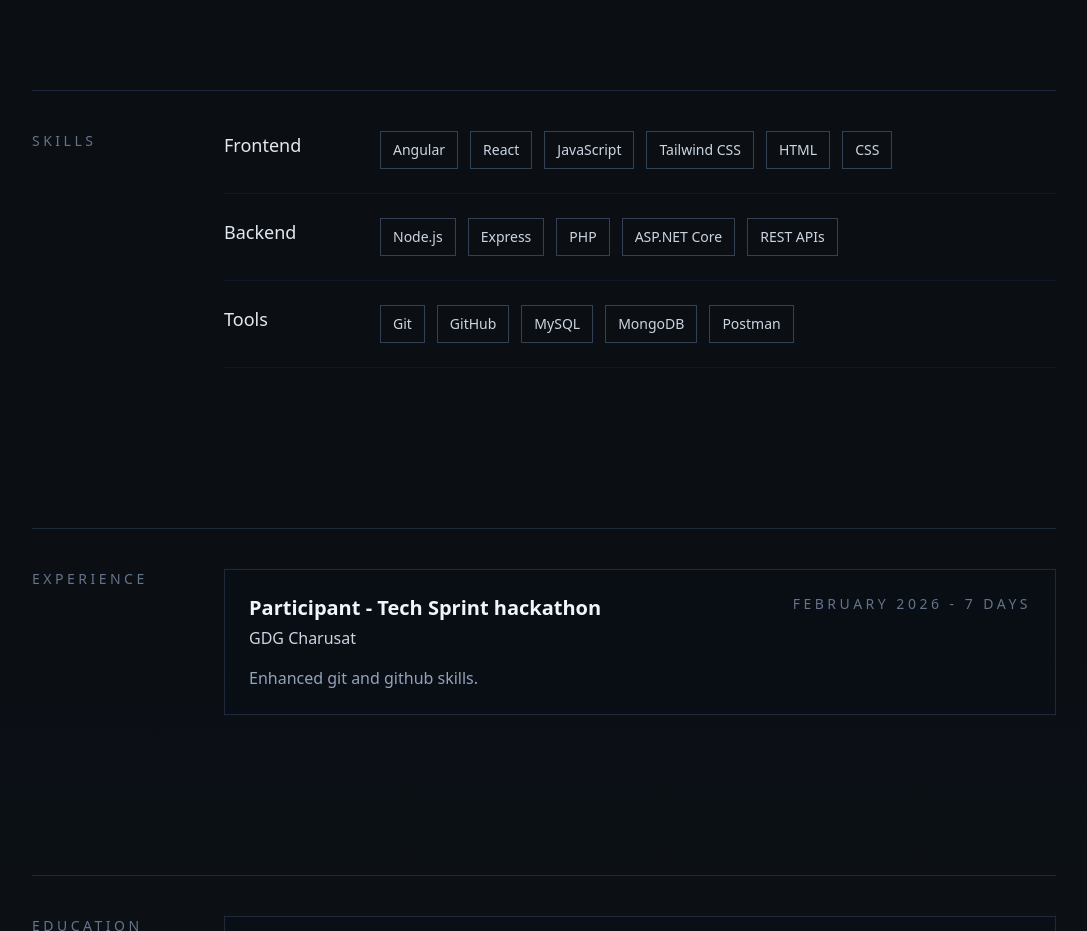
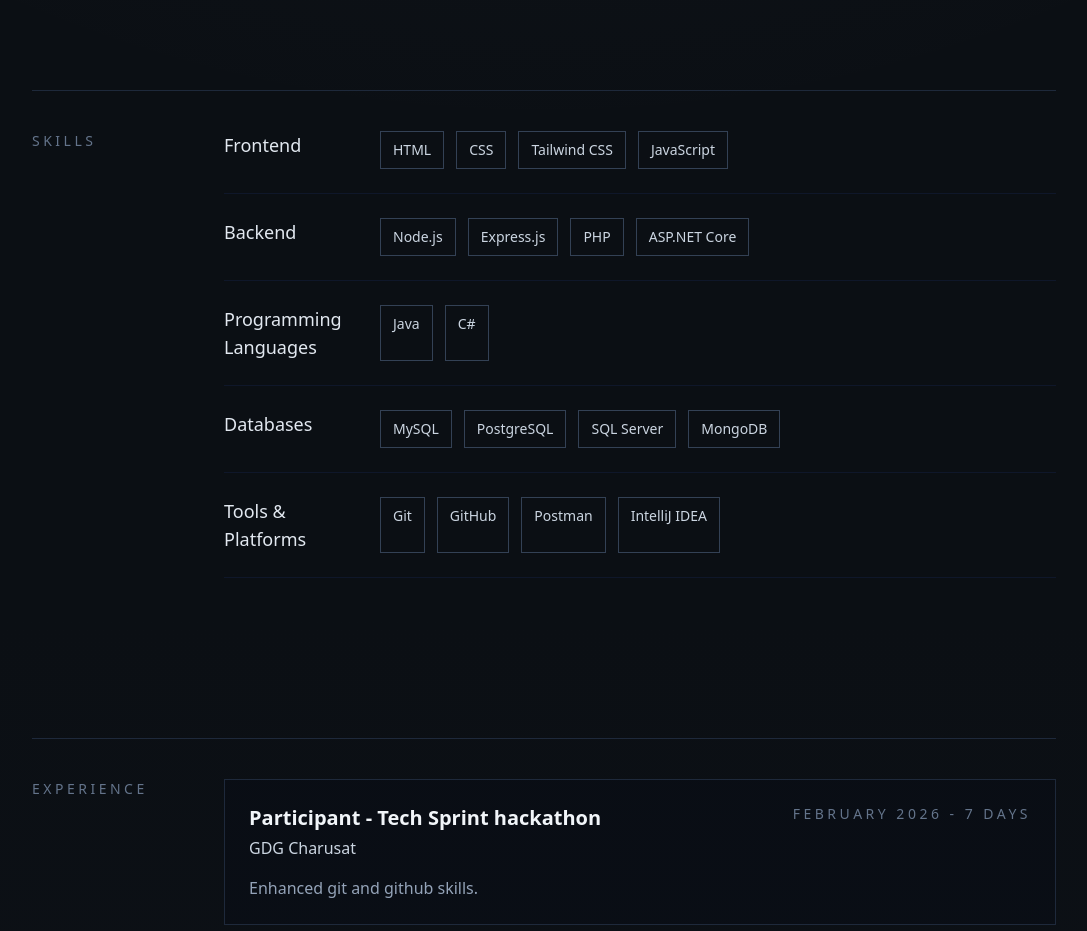
Before and after one commit to ShaileshXB/portfolio-private, a React (Create React App) app: page / in a window 1280 px wide. Shown: the part 1220-2151 px from the top of the page, without its empty margins (96-1183 px from the left). Built offline with nearby package versions, Linux system fonts and the light colour scheme; no server answers.

Commit message:
update portfolio

```diff
--- a/src/Components/Skills.jsx
+++ b/src/Components/Skills.jsx
@@ -1,15 +1,23 @@
 const skillGroups = [
   {
     title: "Frontend",
-    skills: ["Angular", "React", "JavaScript", "Tailwind CSS", "HTML", "CSS"],
+    skills: ["HTML", "CSS", "Tailwind CSS", "JavaScript"],
   },
   {
     title: "Backend",
-    skills: ["Node.js", "Express", "PHP", "ASP.NET Core", "REST APIs"],
+    skills: ["Node.js", "Express.js", "PHP", "ASP.NET Core"],
   },
   {
-    title: "Tools",
-    skills: ["Git", "GitHub", "MySQL", "MongoDB", "Postman"],
+    title: "Programming Languages",
+    skills: ["Java", "C#"],
+  },
+  {
+    title: "Databases",
+    skills: ["MySQL", "PostgreSQL", "SQL Server", "MongoDB"],
+  },
+  {
+    title: "Tools & Platforms",
+    skills: ["Git", "GitHub", "Postman", "IntelliJ IDEA"],
   },
 ];
 
```
